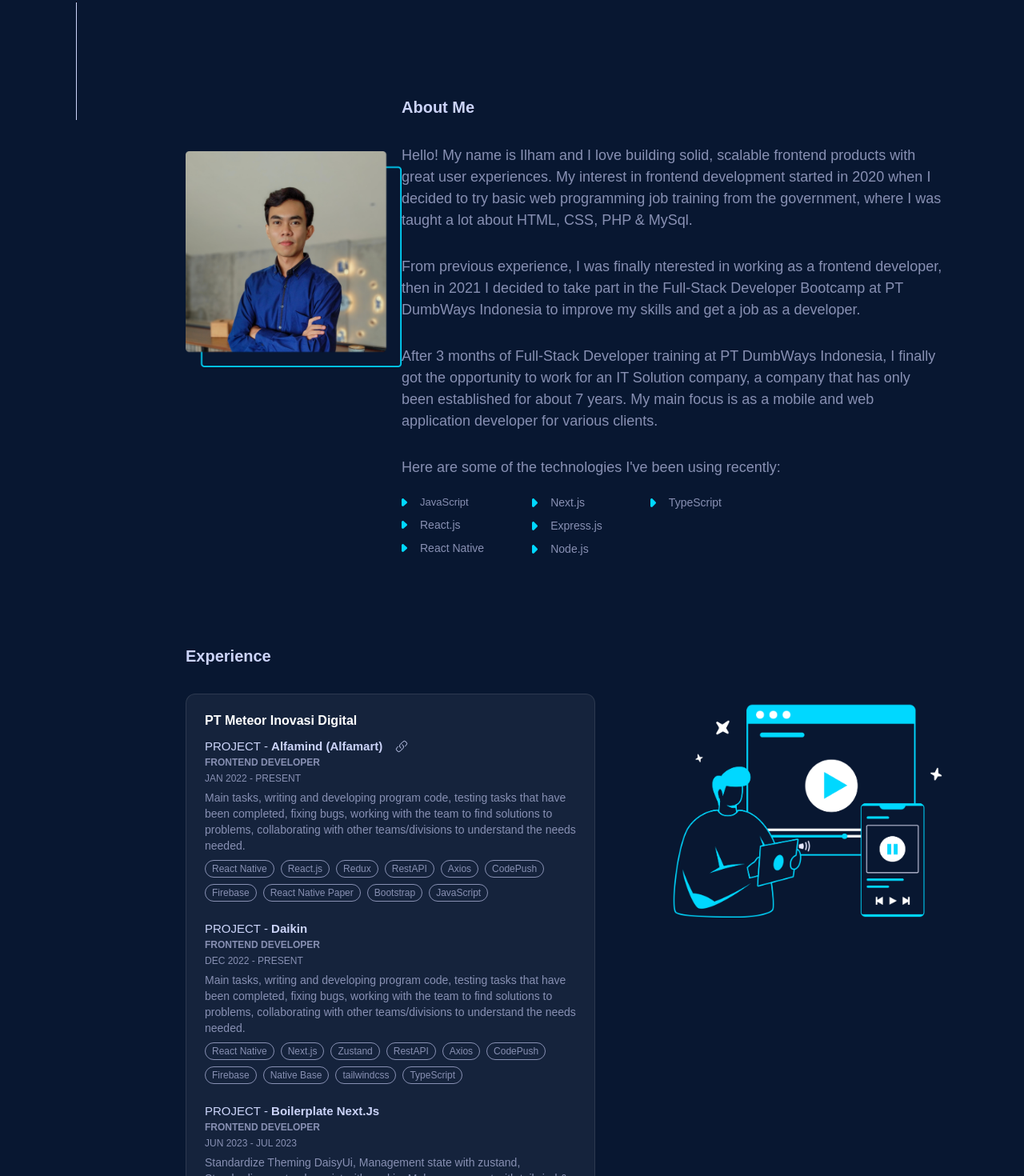
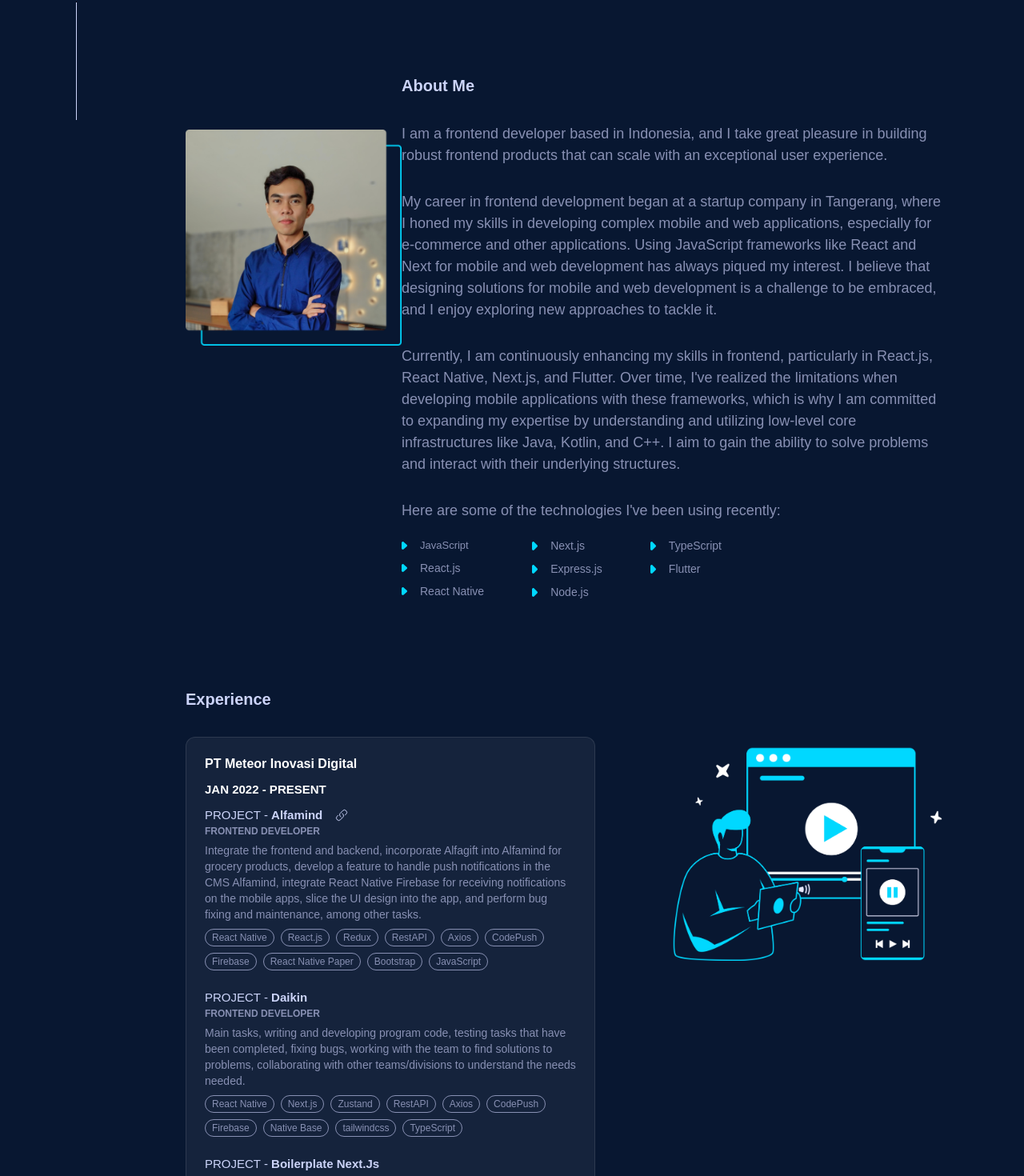
Before and after one commit to ilhamfathoni2/ilham-portofolio, a Next.js app: page / in a window 1280 px wide. Shown: the part 650-2120 px from the top of the page at 80% size. Built offline with nearby package versions, Linux system fonts and the light colour scheme.

Commit message:
update data

```diff
--- a/src/components/home/about.tsx
+++ b/src/components/home/about.tsx
@@ -24,26 +24,15 @@ export const About = () => {
         </h1>
         <div className="text-textSecondary text-[16px] lg:text-[18px] mb-5 lg:w-[680px] p-0">
           <p className="mb-1">
-            Hello! My name is Ilham and I love building solid, scalable frontend
-            products with great user experiences. My interest in frontend
-            development started in 2020 when I decided to try basic web
-            programming job training from the government, where I was taught a
-            lot about HTML, CSS, PHP & MySql.
+          I am a frontend developer based in Indonesia, and I take great pleasure in building robust frontend products that can scale with an exceptional user experience.
           </p>
           <br />
           <p className="mb-1">
-            From previous experience, I was finally nterested in working as a
-            frontend developer, then in 2021 I decided to take part in the
-            Full-Stack Developer Bootcamp at PT DumbWays Indonesia to improve my
-            skills and get a job as a developer.
+          My career in frontend development began at a startup company in Tangerang, where I honed my skills in developing complex mobile and web applications, especially for e-commerce and other applications. Using JavaScript frameworks like React and Next for mobile and web development has always piqued my interest. I believe that designing solutions for mobile and web development is a challenge to be embraced, and I enjoy exploring new approaches to tackle it.
           </p>
           <br />
           <p className="mb-1">
-            After 3 months of Full-Stack Developer training at PT DumbWays
-            Indonesia, I finally got the opportunity to work for an IT Solution
-            company, a company that has only been established for about 7 years.
-            My main focus is as a mobile and web application developer for
-            various clients.
+          Currently, I am continuously enhancing my skills in frontend, particularly in React.js, React Native, Next.js, and Flutter. Over time, I've realized the limitations when developing mobile applications with these frameworks, which is why I am committed to expanding my expertise by understanding and utilizing low-level core infrastructures like Java, Kotlin, and C++. I aim to gain the ability to solve problems and interact with their underlying structures.
           </p>
           <br />
           <p className="mb-1">
@@ -119,6 +108,15 @@ export const About = () => {
               />{" "}
               TypeScript
             </h6>
+            <h6 className="flex items-center mb-2 text-textSecondary text-[14px]">
+              <Image
+                src={rightIcon}
+                alt="icon-right"
+                width={7}
+                className="mr-4"
+              />{" "}
+              Flutter
+            </h6>
           </div>
         </div>
       </div>
--- a/src/components/home/experience.tsx
+++ b/src/components/home/experience.tsx
@@ -10,9 +10,10 @@ import { LinkIcon } from "@heroicons/react/24/outline";
 const experienceData = [
   {
     company: "PT Meteor Inovasi Digital",
+    year: "JAN 2022 - PRESENT",
     data: [
       {
-        project: "Alfamind (Alfamart)",
+        project: "Alfamind",
         year: "JAN 2022 - PRESENT",
         position: "FRONTEND DEVELOPER",
         link: "https://play.google.com/store/apps/details?id=id.meteor.alfamind&hl=en&gl=US",
@@ -29,7 +30,7 @@ const experienceData = [
           "JavaScript",
         ],
         description:
-          "Main tasks, writing and developing program code, testing tasks that have been completed, fixing bugs, working with the team to find solutions to problems, collaborating with other teams/divisions to understand the needs needed.",
+          "Integrate the frontend and backend, incorporate Alfagift into Alfamind for grocery products, develop a feature to handle push notifications in the CMS Alfamind, integrate React Native Firebase for receiving notifications on the mobile apps, slice the UI design into the app, and perform bug fixing and maintenance, among other tasks.",
       },
       {
         project: "Daikin",
@@ -66,12 +67,13 @@ const experienceData = [
           "TypeScript",
         ],
         description:
-          "Standardize Theming DaisyUi, Management state with zustand, Standardize zustand persist with cookie, Make component with tailwind & daisyUi, Feature switch env if run project, etc.",
+          "Create a Next.js boilerplate, standardize DaisyUI theming, manage state using Zustand, standardize Zustand persistence with cookies, develop various ready-to-use components with Tailwind and DaisyUI, and include a feature to switch environments when running the project, among other tasks.",
       },
     ],
   },
   {
     company: "PT PAL Indonesia",
+    year: "JUN 2021 - OKT 2021",
     data: [
       {
         project: "Web PAL Internship",
@@ -80,7 +82,7 @@ const experienceData = [
         link: "",
         stacks: ["Laravel 8", "MySQL", "Bootstrap", "HTML", "CSS"],
         description:
-          "Create a web to manage internship registration and active internship data management",
+          "Develop a web application for managing internship registrations and internship data. Design the layout using Bootstrap. Implement a feature for managing internship certificates on the web application.",
       },
     ],
   },
@@ -113,6 +115,7 @@ export const Experience = () => {
             >
               <div className="text-base leading-5 mb-4">
                 <h3 className="font-semibold text-white">{comp.company}</h3>
+                <h5 className="font-semibold text-white my-3 text-[15px]">{comp.year}</h5>
                 {comp.data.map((item, index) => (
                   <div key={index}>
                     <h4 className="mt-3 text-[15px] font-medium text-textPrimary hover:text-primaryBlue cursor-pointer">
@@ -132,9 +135,9 @@ export const Experience = () => {
                     <h4 className="text-[12px] font-semibold text-textSecondary">
                       {item.position}
                     </h4>
-                    <p className="text-[12px] font-medium text-textSecondary">
+                    {/* <p className="text-[12px] font-medium text-textSecondary">
                       {item.year}
-                    </p>
+                    </p> */}
                     <div className="text-[14px] mt-1 text-textSecondary mb-2">
                       {item.description}
                     </div>
--- a/src/components/home/sectionOne.tsx
+++ b/src/components/home/sectionOne.tsx
@@ -44,7 +44,7 @@ export const SectionOne = () => {
         </h1>
         <p className="text-textSecondary text-[16px] lg:text-[18px] xl:text-[18px] 2xl:text-[18px] mt-3 mb-9 lg:w-[500px] pr-7">
           {
-            "With approximately 2 years of experience as a frontend developer, I possess expertise in creating captivating mobile apps and websites. Always driven to find innovative solutions to every challenge while adhering to the DRY (Don't Repeat Yourself) principle. Proficient in React Native, React.js, Next.js, Node.js, Redux, Zustand, Firebase, and Tailwind, I bring a wide range of skills to the table."
+            "With approximately 2 years of experience as a frontend developer, I possess expertise in creating captivating mobile apps and websites. Always driven to find innovative solutions to every challenge while adhering to the DRY (Don't Repeat Yourself) principle. Proficient in React Native, React.js, Next.js, Flutter, Node.js, Redux, Zustand, Firebase, and Tailwind."
           }
         </p>
         <a onClick={handleAbout} className="rounded-full">
```
